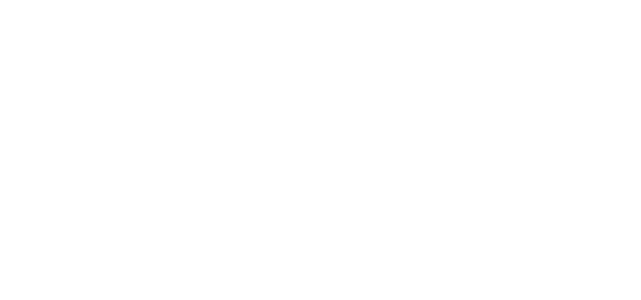
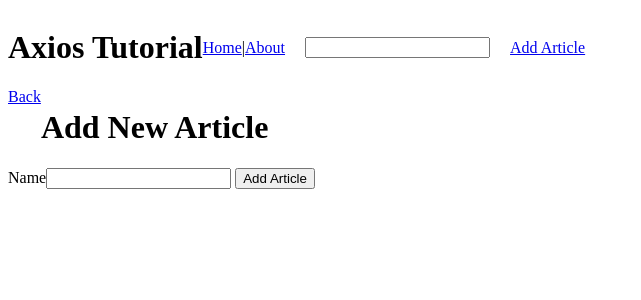
Before and after one commit to nellyXinwei/itech-dev-boilerplate-fullstack-demo, a Vue app in the folder frontend/: page /add-article in a window 1280 px wide. Shown: the top 300 px of the page, without its empty margins (0-641 px from the left). Built offline with nearby package versions, Linux system fonts and the light colour scheme.

Commit message:
add form

```diff
--- a/frontend/src/App.vue
+++ b/frontend/src/App.vue
@@ -1,17 +1,20 @@
 <template>
-  <div id="app">
-    <!-- <ListOfTodos /> -->
-    <div><router-view /></div>
-    <!-- <Home /> -->
+  <div id="app" style="width: 100%">
+    <Navbar></Navbar>
+    <div>
+      <router-view />
+    </div>
   </div>
 </template>
 
 <script>
-// import ListOfTodos from "./components/Todos/ListOfTodos";
-// import Home from "./pages/Home";
-
+import Navbar from "./components/Navbar";
 export default {
   name: "App",
+
+  components: {
+    Navbar,
+  },
 };
 </script>
 
--- /dev/null
+++ b/frontend/src/components/Navbar.vue
@@ -0,0 +1,19 @@
+<template>
+  <div style="display: flex; align-items: center; float: left; width: 100%">
+    <h1>Axios Tutorial</h1>
+    <router-link to="/">Home </router-link> |
+    <router-link to="/about">About </router-link>
+    <div style="margin: 0 20px"><input type="text" v-model="search" /></div>
+
+    <router-link to="/add-article">Add Article </router-link>
+  </div>
+</template>
+
+<script>
+export default {
+  name: "Navbar",
+};
+</script>
+
+<style>
+</style>
--- /dev/null
+++ b/frontend/src/pages/AddArticle.vue
@@ -0,0 +1,44 @@
+// Create new Article = post request
+// new page: AddArticle.vue
+// form
+// post request
+
+
+<template>
+  <div>
+    <!-- HEADER -->
+    <div style="display: flex; width: 100%">
+      <span><router-link to="/"> Back</router-link></span>
+      <h1>Add New Article</h1>
+    </div>
+    <!-- HEADER -->
+
+    <form v-on:submit="addArticle">
+      <label for="name">Name</label>
+      <input id="name" type="name" v-model="name" />{{ name }}
+      <button type="submit">Add Article</button>
+    </form>
+  </div>
+</template>
+
+<script>
+export default {
+  name: "AddArticle",
+  data() {
+    return {
+      name: "",
+    };
+  },
+
+  methods: {
+    addArticle(event) {
+      event.preventDefault();
+      console.log("Add this article" + this.name);
+      this.name = "";
+    },
+  },
+};
+</script>
+
+<style>
+</style>
--- a/frontend/src/pages/Home.vue
+++ b/frontend/src/pages/Home.vue
@@ -1,14 +1,5 @@
 <template>
   <div>
-    <!-- HEADER -->
-    <div style="display: flex; align-items: center">
-      <h1>Axios Tutorial</h1>
-      <router-link to="/">Home </router-link>
-      <router-link to="/about">About </router-link>
-      <div style="margin: 0 20px"><input type="text" v-model="search" /></div>
-    </div>
-    <!-- HEADER -->
-
     <!-- LIST ALL ARTICLE -->
     <div style="display: flex; width: 100%">
       <div v-for="eachArticle in filterArticles" v-bind:key="eachArticle.id">
--- a/frontend/src/router.js
+++ b/frontend/src/router.js
@@ -4,6 +4,7 @@
 //IMPORT THE COMPONENTS
 import Home from "./pages/Home.vue"
 import About from "./pages/About.vue"
+import AddArticle from "./pages/AddArticle.vue"
 //IMPORT THE COMPONENTS
 
 
@@ -22,6 +23,11 @@
       name: 'About',
       component: About
     },
+    {
+      path: "/add-article",
+      name: 'AddArticle',
+      component: AddArticle
+    },
     // {
     //   path: "/articles/:id",
     //   name: 'Article',
```
